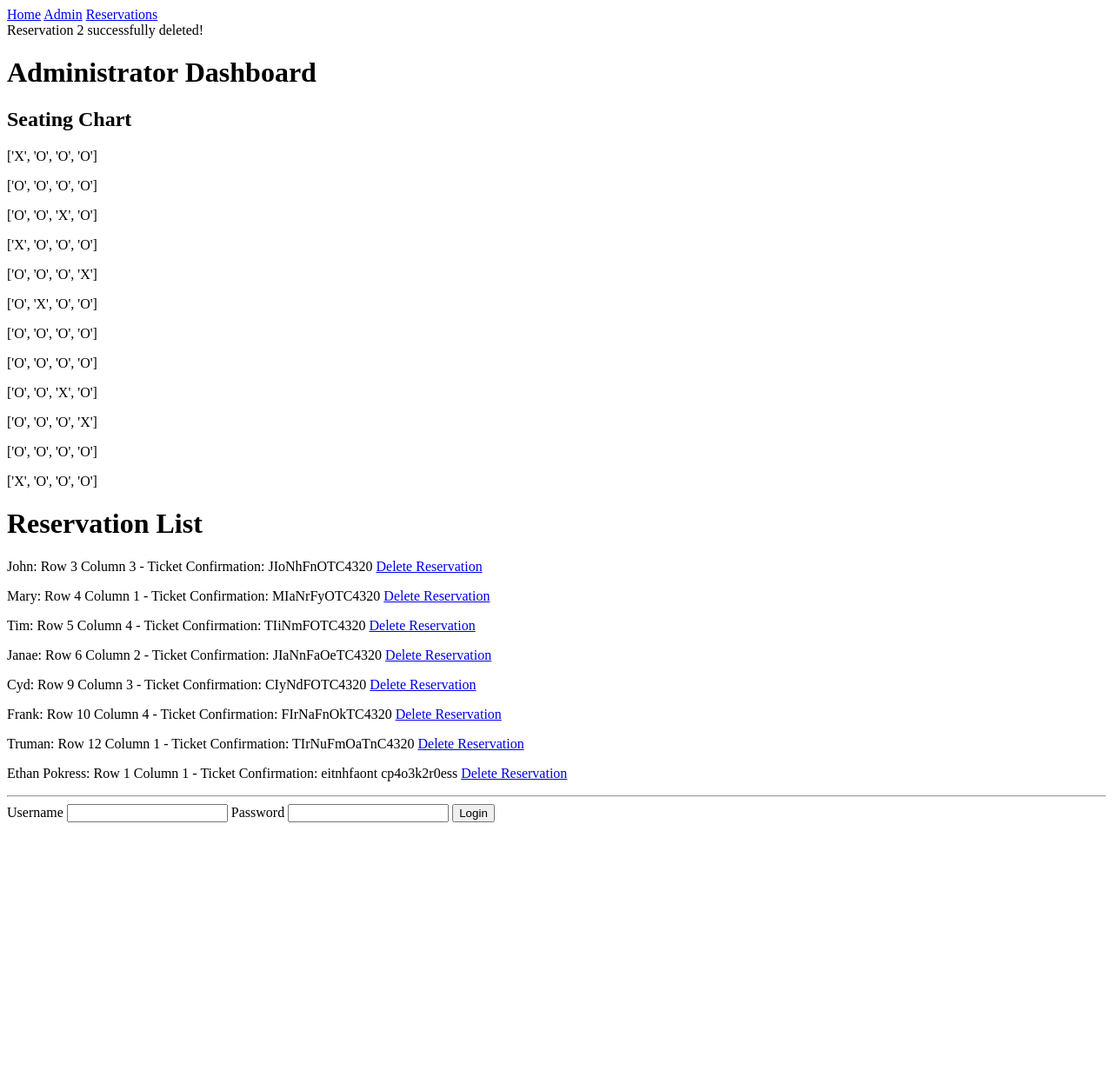
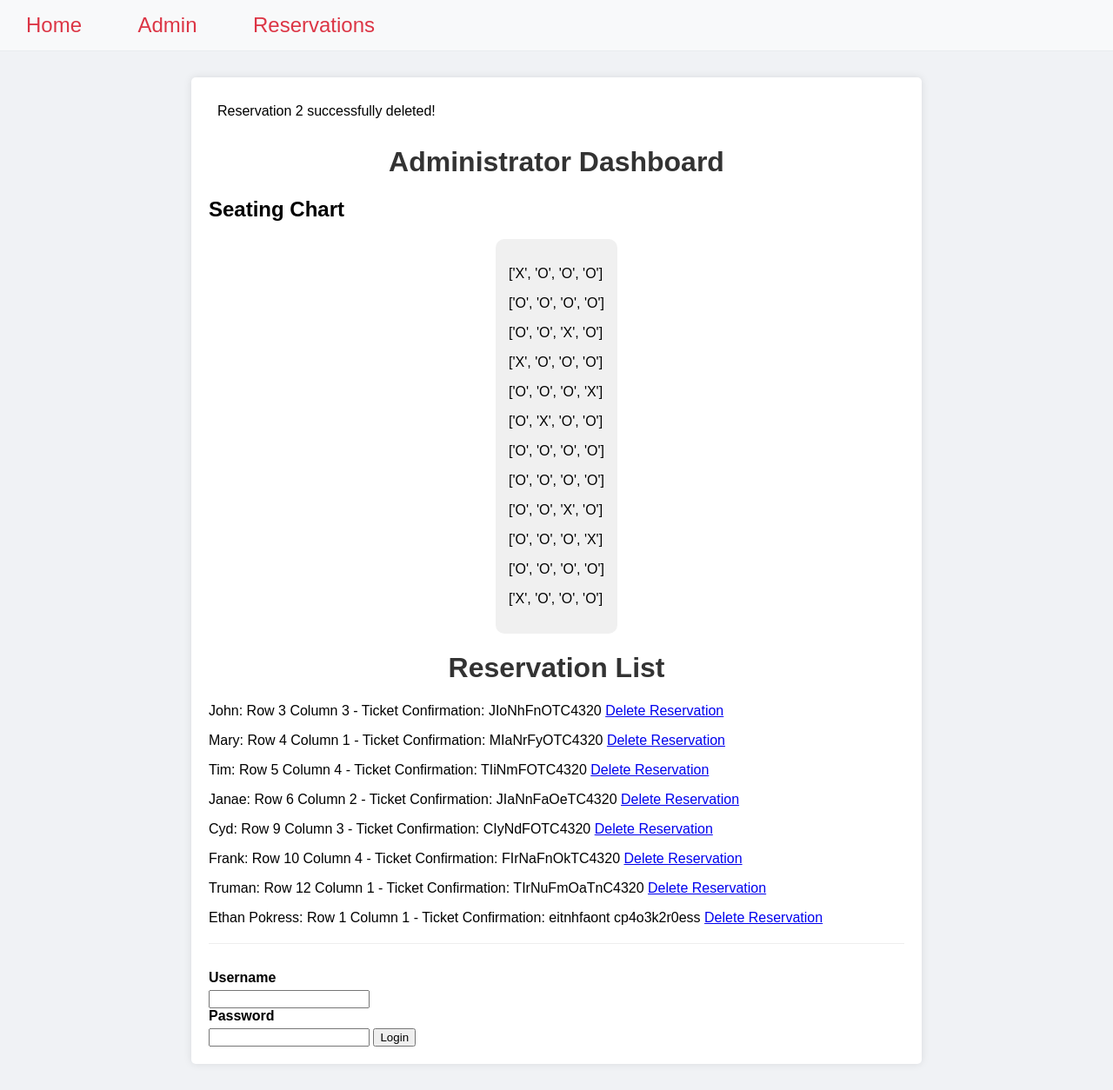
Before and after one commit to 21vincentchu/Team-16-FinalProject, a Flask app: page /2/delete in a window 1280 px wide. Shown: the whole page at 87% size. Before the commit the page ends 946 px from the top, so only its background shows below. Run offline with Flask 3, Linux system fonts and the light colour scheme; data comes from the database, SQL or seed files in the repository.

Commit message:
Merged in Vinny's CSS Sheet
-- stable
- Merged in Vinny's CSS Sheet
- Added styling div to seating chart in admin.html

```diff
--- a/static/style.css
+++ b/static/style.css
@@ -0,0 +1,154 @@
+/* Global styles */
+body {
+    font-family: Arial, sans-serif;
+    margin: 0;
+    padding: 0;
+    background-color: #f0f2f5;
+}
+
+/* Navigation menu */
+.menu {
+    background-color: #f8f9fa;
+    padding: 15px 0;
+    border-bottom: 1px solid #e9ecef;
+}
+
+.menu a {
+    color: #dc3545;
+    text-decoration: none;
+    font-size: 1.5rem;
+    margin: 0 20px;
+    padding: 5px 10px;
+}
+
+.menu a:hover {
+    color: #c82333;
+}
+
+/* Container styles */
+.div-container {
+    width: 80%;
+    max-width: 800px;
+    margin: 30px auto;
+    background-color: white;
+    padding: 20px;
+    border-radius: 5px;
+    box-shadow: 0 0 10px rgba(0,0,0,0.1);
+}
+
+/* Form styles */
+.form-group {
+    margin-bottom: 15px;
+}
+
+label {
+    display: block;
+    margin-bottom: 5px;
+    font-weight: bold;
+}
+
+.form-control {
+    width: 100%;
+    padding: 8px;
+    border: 1px solid #ced4da;
+    border-radius: 4px;
+    box-sizing: border-box;
+}
+
+.btn {
+    display: inline-block;
+    font-weight: 400;
+    text-align: center;
+    white-space: nowrap;
+    vertical-align: middle;
+    user-select: none;
+    border: 1px solid transparent;
+    padding: 0.375rem 0.75rem;
+    font-size: 1rem;
+    line-height: 1.5;
+    border-radius: 0.25rem;
+    cursor: pointer;
+}
+
+.btn-primary {
+    color: #fff;
+    background-color: #007bff;
+    border-color: #007bff;
+}
+
+.btn-primary:hover {
+    background-color: #0069d9;
+    border-color: #0062cc;
+}
+
+/* Flash messages */
+.flash {
+    padding: 10px;
+    margin-bottom: 15px;
+    border-radius: 4px;
+}
+
+.flash.success {
+    background-color: #d4edda;
+    color: #155724;
+    border: 1px solid #c3e6cb;
+}
+
+.flash.error {
+    background-color: #f8d7da;
+    color: #721c24;
+    border: 1px solid #f5c6cb;
+}
+
+/* Typography */
+h1 {
+    color: #333;
+    text-align: center;
+}
+
+hr {
+    border: 0;
+    border-top: 1px solid #eee;
+    margin: 20px 0;
+}
+
+/* Centered text */
+.text-center {
+    text-align: center;
+}
+
+/* Margins */
+.mb-4 {
+    margin-bottom: 20px;
+}
+
+.mt-3 {
+    margin-top: 15px;
+}
+
+.seating-chart {
+    background-color: #f0f0f0;
+    padding: 15px;
+    border-radius: 10px;
+    margin: 20px auto;
+    width: fit-content;
+    max-width: 100%;
+    overflow-x: auto;
+}
+
+.seating-chart pre {
+    margin: 0;
+    font-family: monospace;
+    font-size: 14px;
+    line-height: 1.5;
+}
+
+/* Form styles adjustments */
+.form-group {
+    margin-bottom: 15px;
+}
+
+/* Add some space between the chart and form */
+form {
+    margin-top: 30px;
+}
--- a/templates/admin.html
+++ b/templates/admin.html
@@ -7,9 +7,11 @@
         <h1>Administrator Dashboard</h1>
     <!-- seating chart, displayed only if available  -->
         <h2>Seating Chart</h2>
-        {% for row in seating_chart %}
-            <p>{{ row }}</p>
-        {% endfor %}
+        <div class="seating-chart">
+                {% for row in seating_chart %}
+                    <p>{{ row }}</p>
+                {% endfor %}
+        </div>
     <!-- seating chart, displayed only if available  -->
         <h1>Reservation List</h1>
         {% for reservation in reservation_list %}
```
